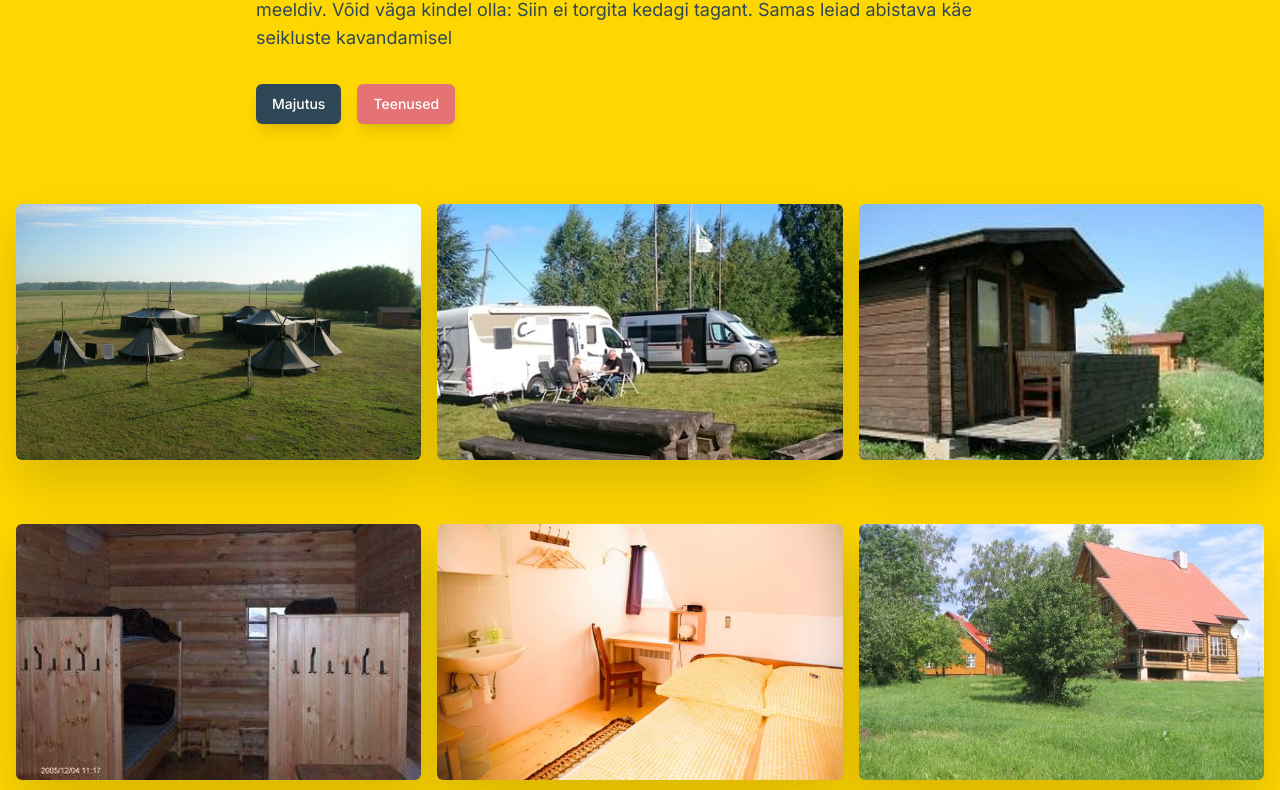
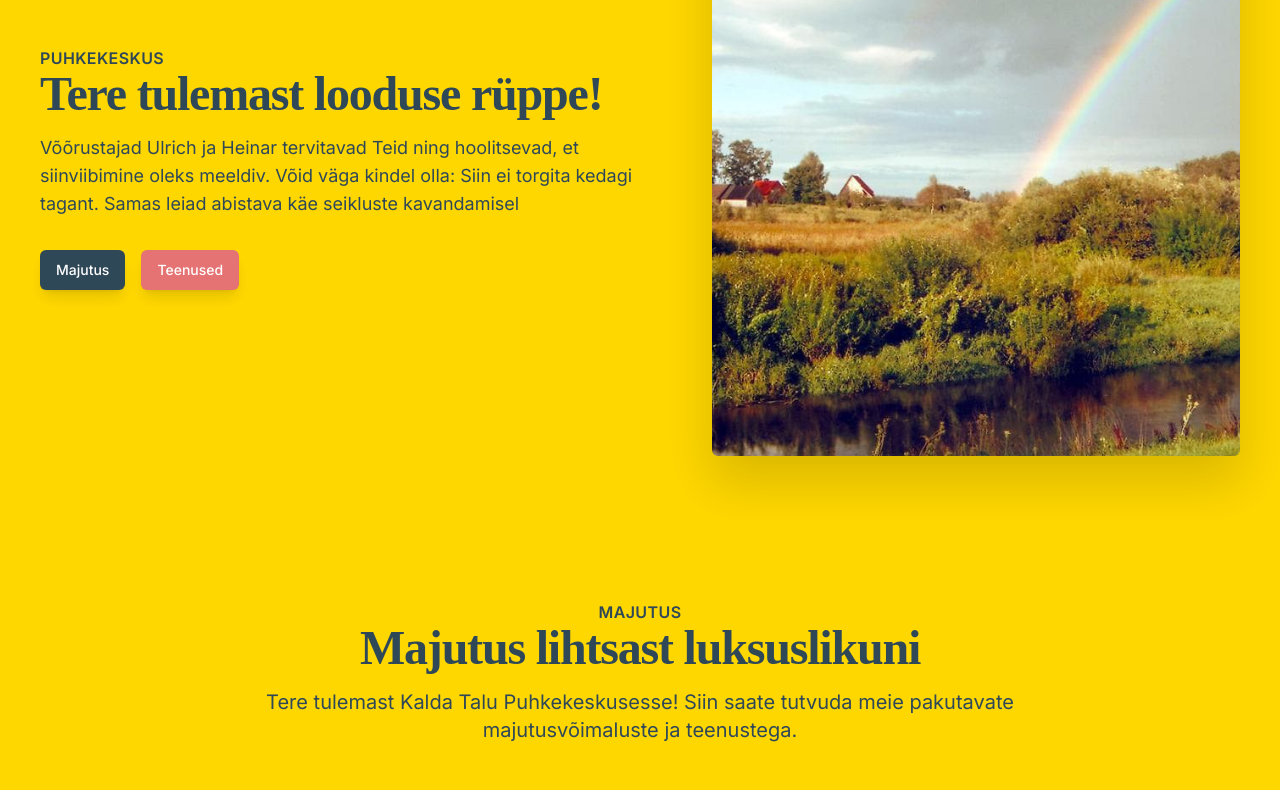
Before and after one commit to 77ccreed/kalda-next, a Next.js app: page /en in a window 1280 px wide. Shown: the part 352-1142 px from the top of the page. Built offline with nearby package versions, Linux system fonts and the light colour scheme.

Commit message:
refactor: Update IndexPage component with lazy loading for Hero image

```diff
--- a/src/app/[locale]/page.tsx
+++ b/src/app/[locale]/page.tsx
@@ -1,6 +1,6 @@
 import { useTranslations } from 'next-intl';
 import { unstable_setRequestLocale } from 'next-intl/server';
-//import Hero from '@/components/Hero';
+import Hero from '@/components/Hero';
 import Puhkemaja from '@/assets/images/puhkemaja/puhkemaja.jpg';
 import Sommer from '@/assets/images/tegevused/sommer.jpg';
 import ImgSkaut from '@/assets/images/skaudid/skaudipilt2.jpg';
@@ -12,11 +12,12 @@ import Img5 from '@/assets/images/bbtoad/GHroom2a.jpg';
 import Img6 from '@/assets/images/puhkemaja/puhkemaja SW.jpg';
 import Features from '@/components/Features';
 import { BedDouble, ShowerHead, Coffee, Check, CheckCircle, MapPin, Car } from "lucide-react";
-import CarouselHero from '@/components/CarouselHero';
-import HeroImageGrid from '@/components/HeroImageGrid';
+//import CarouselHero from '@/components/CarouselHero';
+//import HeroImageGrid from '@/components/HeroImageGrid';
 import Pricing from '@/components/Pricing';
 import Comparison from '@/components/Comparison';
 import Content from '@/components/Content';
+import Img from '@/assets/images/taust.jpg';
 
 type Props = {
   params: { locale: string };
@@ -115,7 +116,7 @@ export default function IndexPage({ params: { locale } }: Props) {
         items: ["Ruum kuni 400 inimesele", "Lõkkease", "Lipuvarras skautidele", "Väliköök pliidiga"],
         callToAction: {
           text: "Loe rohkem",
-          href: "/telkimisala",
+          href: "/majutus/telkimisala",
           targetBlank: false
         },
         callToAction2: {
@@ -136,7 +137,7 @@ export default function IndexPage({ params: { locale } }: Props) {
         items: ["4 parkimiskohta elektriga", "Ruum rohkematele karavanidele", "Saadaval vesi ja gaas", "Tualeti tühjendamise võimalus"],
         callToAction: {
           text: "Loe rohkem",
-          href: "/karavanid-autoelamud",
+          href: "/majutus/karavanid-autoelamud",
           targetBlank: false
         },
         callToAction2: {
@@ -157,7 +158,7 @@ export default function IndexPage({ params: { locale } }: Props) {
         items: ["Küttega kämpingud", "Kaheinimesevoodi ja narivoodi", "Kohvimasin ja lauanõud", "Külma veega pesemine kraanikausis"],
         callToAction: {
           text: "Loe rohkem",
-          href: "/kampingumajad",
+          href: "/majutus/kampingumajad",
           targetBlank: false
         },
         callToAction2: {
@@ -180,7 +181,7 @@ export default function IndexPage({ params: { locale } }: Props) {
         items: ["Jagatud toad", "Täiendavad mugavused privaatseks kasutamiseks", "Koridori dushid", "Ligipääsetav aastaringselt"],
         callToAction: {
           text: "Loe rohkem",
-          href: "/hostel",
+          href: "/majutus/hostel",
           targetBlank: false
         },
         callToAction2: {
@@ -201,7 +202,7 @@ export default function IndexPage({ params: { locale } }: Props) {
         items: ["Toad kaheinimesevooditega", "Minibaar ja õhukonditsioneer", "Rikkalik hommikusöök hinna sees", "Jagatud vannitoa mugavused"],
         callToAction: {
           text: "Loe rohkem",
-          href: "/kodumajutuse-toad",
+          href: "/majutus/kodumajutuse-toad",
           targetBlank: false
         },
         callToAction2: {
@@ -224,7 +225,7 @@ export default function IndexPage({ params: { locale } }: Props) {
         items: ["Maja kuni 6 inimesele", "Elutuba kaminaga", "Täielikult varustatud köök", "Saun ja vannituba"],
         callToAction: {
           text: "Loe rohkem",
-          href: "/puhkemaja",
+          href: "/majutus/puhkemaja",
           targetBlank: false
         },
         callToAction2: {
@@ -446,7 +447,7 @@ export default function IndexPage({ params: { locale } }: Props) {
   };
   return (
     <>
-      <HeroImageGrid
+      <Hero
         title={t('title')}
         subtitle="Võõrustajad Ulrich ja Heinar tervitavad Teid ning hoolitsevad, et siinviibimine oleks meeldiv. Võid väga kindel olla: Siin ei torgita kedagi tagant. Samas leiad abistava käe seikluste kavandamisel"
         tagline="Puhkekeskus"
@@ -454,7 +455,11 @@ export default function IndexPage({ params: { locale } }: Props) {
         callToActionLink="/contact"
         callToAction2="Teenused"
         callToActionLink2="/about"
-
+        image={{
+          src: Img.src,
+          alt: 'Tere',
+          blurDataURL: 'yourBase64EncodedImage'
+        }}
       />
       <Features {...featuresData} />
       <Pricing {...pricingData} />
```
